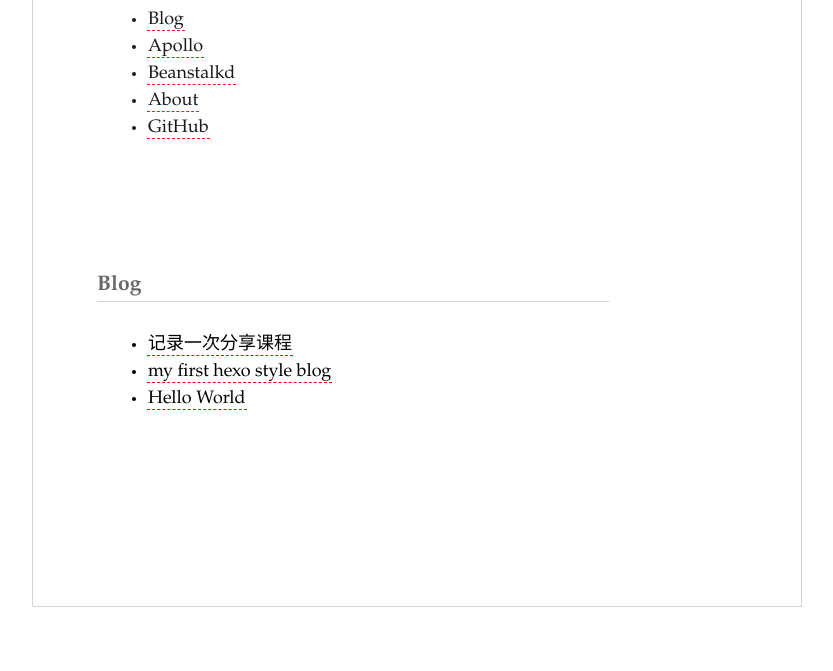
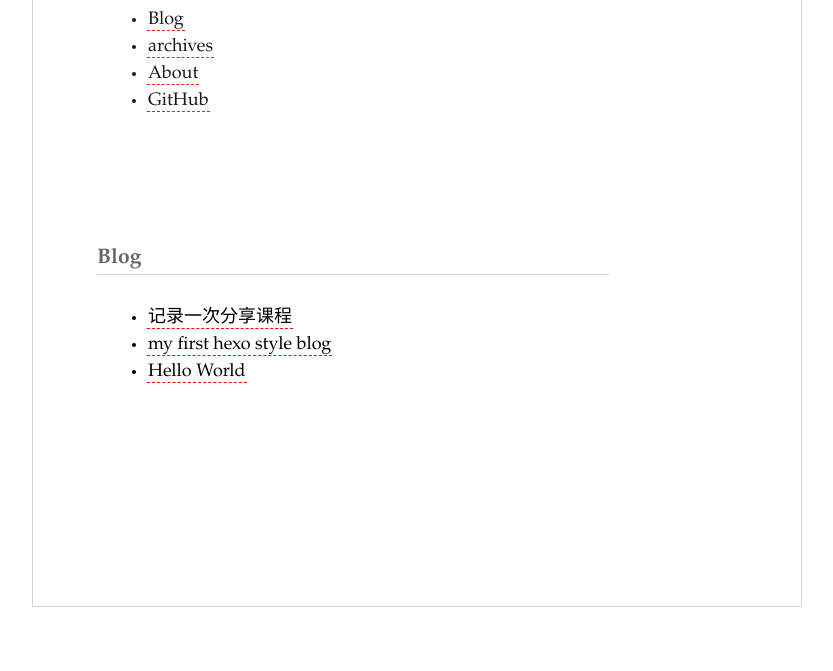
Before and after one commit to kongchung/kongchung.github.io, a plain HTML site: page archives/2018/07/index.html in a window 1280 px wide. Shown: the part 129-800 px from the top of the page, without its empty margins (224-1057 px from the left). Drawn offline with Linux system fonts and the light colour scheme; files whose address does not match are found by name.

Commit message:
Site updated: 2018-07-18 09:59:32

```diff
--- a/archives/2018/07/index.html
+++ b/archives/2018/07/index.html
@@ -2,7 +2,7 @@
 <head>
 
 	<title></title>
-	<meta name="keywords" content="fzb.me,冯宗宝,冯宗宝的blog" />
+	<meta name="keywords" content="Architecture,Algorithmes," />
 
     <meta http-equiv="content-type" content="text/html; charset=utf-8" />
     <meta name="viewport" content="width=device-width, initial-scale=1, maximum-scale=1">
@@ -52,11 +52,7 @@
                     </li>
 
                     <li >
-                        <a href="/apollo"> Apollo</a>
-                    </li>
-
-                    <li >
-                        <a href="/beanstalkd"> Beanstalkd</a>
+                        <a href="/archives"> archives</a>
                     </li>
 
                     <li >
@@ -64,7 +60,7 @@
                     </li>
 
                     <li >
-                        <a href="https:github.com/mickeyouyou"> GitHub</a>
+                        <a href="https:github.com/kongchung"> GitHub</a>
                     </li>
 
 
```
Also changed, not shown: 2018/07/17/hello-world/index.html (+1 -1 lines), 2018/07/17/my-first-hexo-style-blog/index.html (+1 -1 lines), 2018/07/17/记录一次分享课程/index.html (+1 -1 lines), about/index.html (+1 -1 lines), archives/2018/index.html (+3 -7 lines), archives/index.html (+3 -7 lines), index.html (+3 -7 lines), tags/index.html (+1 -1 lines).
